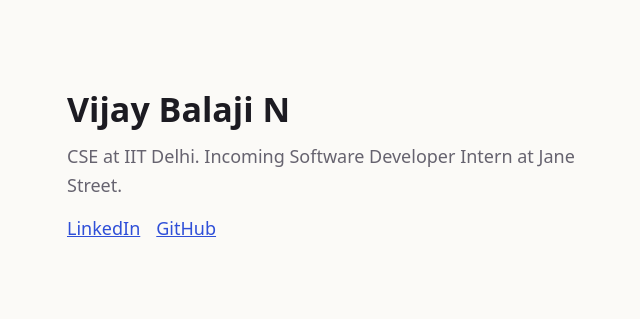
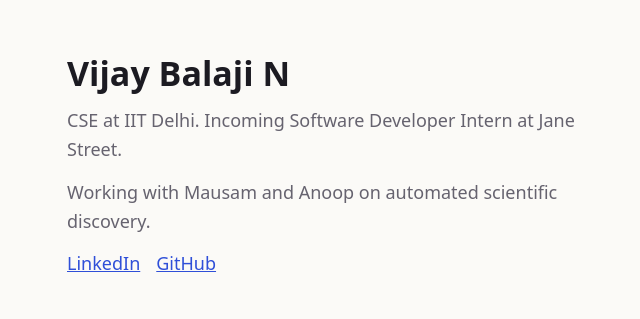
Before and after one commit to VijayBalajiN/VijayBalajiN.github.io, a plain HTML site: page index.html in a window 1280 px wide. Shown: the part 231-550 px from the top of the page, without its empty margins (293-933 px from the left). Drawn offline with Linux system fonts and the light colour scheme.

Commit message:
Add research line
Co-Authored-By: Claude Sonnet 5.5 <noreply@anthropic.com>

```diff
--- a/index.html
+++ b/index.html
@@ -20,6 +20,7 @@ a{color:var(--link);margin-right:16px}
 <main>
   <h1>Vijay Balaji N</h1>
   <p class="muted">CSE at IIT Delhi. Incoming Software Developer Intern at Jane Street.</p>
+  <p class="muted">Working with Mausam and Anoop on automated scientific discovery.</p>
   <p><a href="https://www.linkedin.com/in/vijay-balaji-n/">LinkedIn</a><a href="https://github.com/VijayBalajiN">GitHub</a></p>
 </main>
 </body>
```
